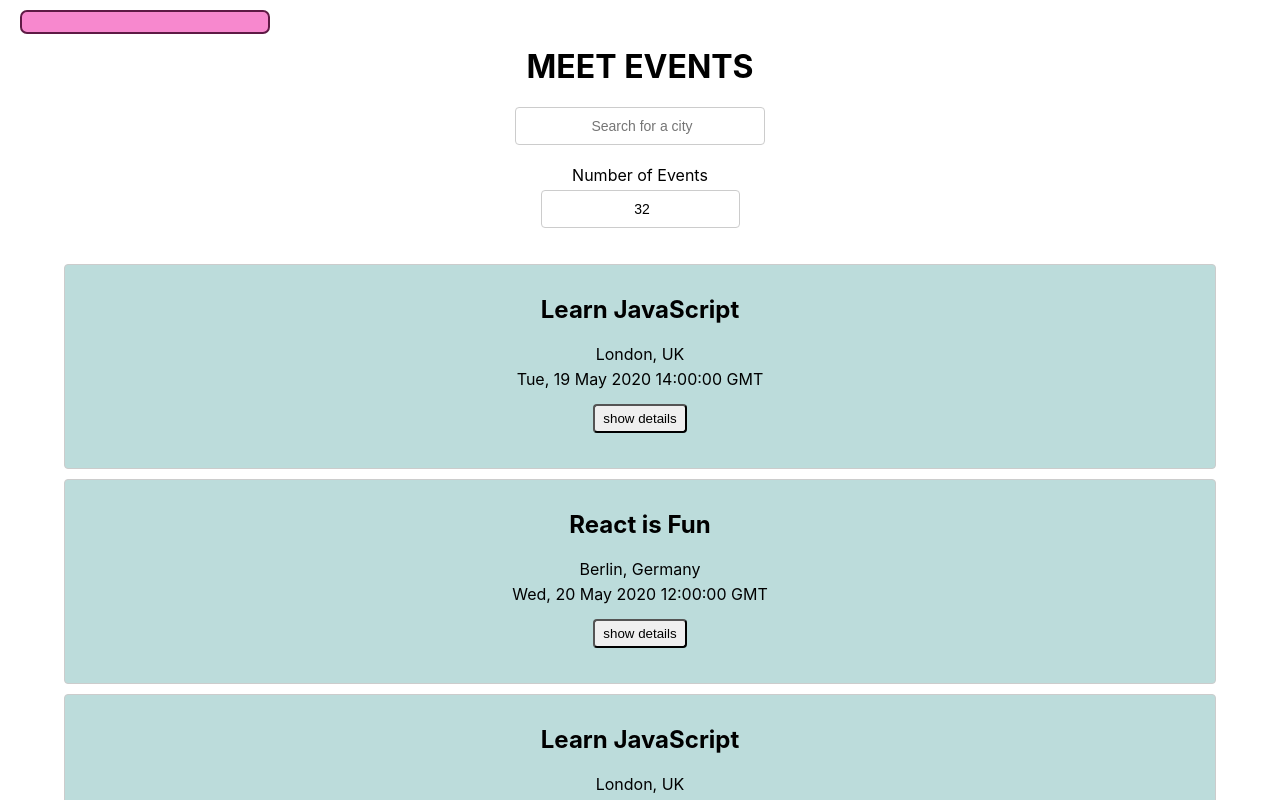
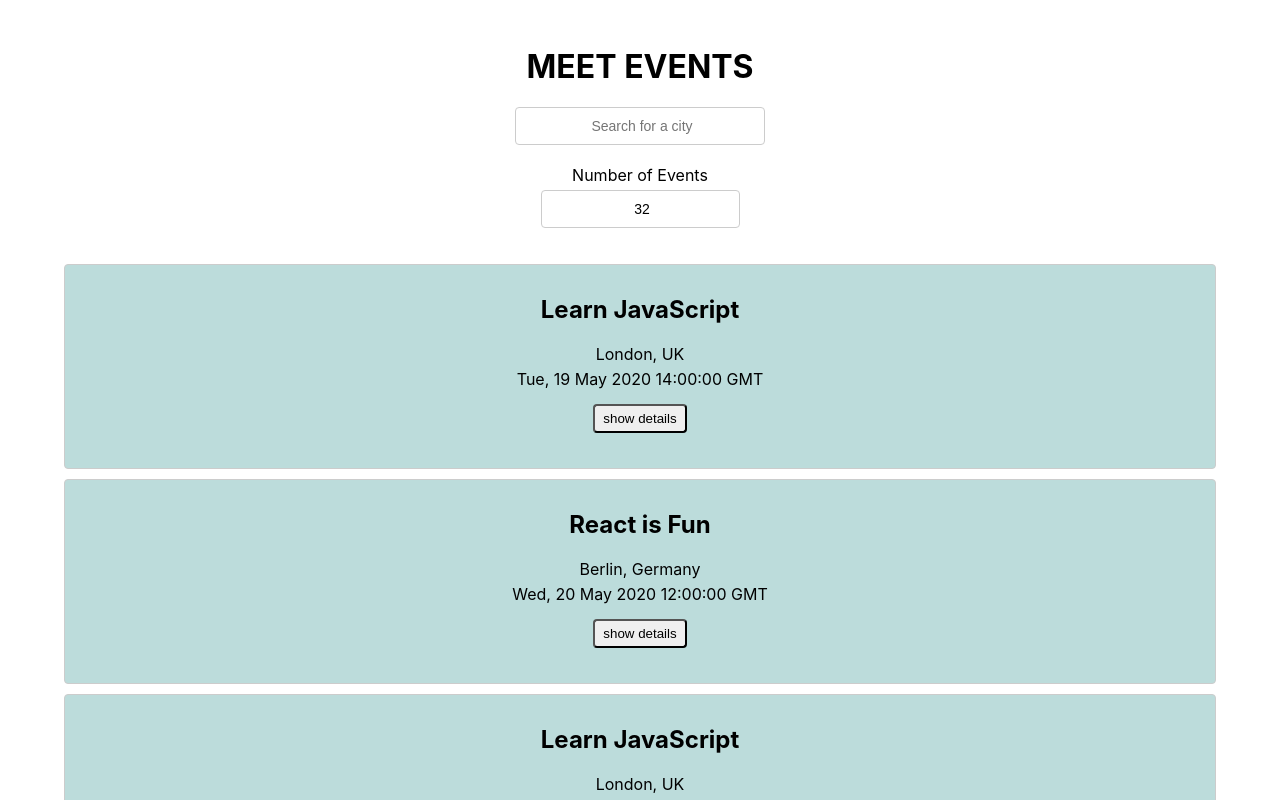
Before and after one commit to TK1893/meet, a React (Create React App) app: page / in a window 1280 px wide. Shown: the top 800 px of the page. Built offline with nearby package versions, Linux system fonts and the light colour scheme; what atatus-spa would draw is missing.

Commit message:
Meet App Ex-4.9

```diff
--- a/src/App.js
+++ b/src/App.js
@@ -42,8 +42,6 @@ const App = () => {
         {infoAlert.length ? <InfoAlert text={infoAlert} /> : null}
         {errorAlertText.length ? <ErrorAlert text={errorAlertText} /> : null}
         {warningAlertText.length ? <WarningAlert text={warningAlertText} /> : null}
-
-        <WarningAlert />
       </div>
       <CitySearch allLocations={allLocations} setCurrentCity={setCurrentCity} setInfoAlert={setInfoAlert} />
       <NumberOfEvents currentNOE={currentNOE} setCurrentNOE={setCurrentNOE} setErrorAlertText={setErrorAlertText} />
```
